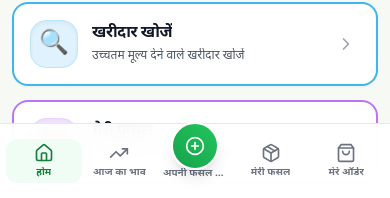
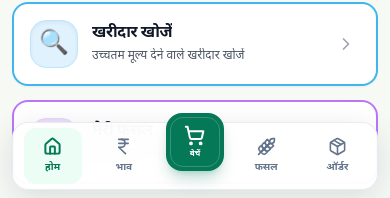
Before and after one commit to makif0456-cloud/KrishiLink-AI, a React (Vite) app in the folder client/: page / in a window 390 px wide. Shown: the part 646-844 px from the top of the page. Built offline with nearby package versions, Linux system fonts and the light colour scheme; no server answers.

Commit message:
Update BottomNav.jsx

```diff
--- a/client/src/components/common/BottomNav.jsx
+++ b/client/src/components/common/BottomNav.jsx
@@ -1,48 +1,128 @@
 import React from 'react';
-import { NavLink } from 'react-router-dom';
-import { useLanguage } from '../../contexts/LanguageContext';
-import { Home, TrendingUp, PlusCircle, Package, ShoppingBag } from 'lucide-react';
+import { Home, IndianRupee, Package, ShoppingCart, Wheat } from 'lucide-react';
+import { NavLink, useLocation, useNavigate } from 'react-router-dom';
 
-export default function BottomNav() {
-  const { t } = useLanguage();
+const BottomNav = ({ language = 'hi' }) => {
+  const location = useLocation();
+  const navigate = useNavigate();
 
-  const navItems = [
-    { to: '/', label: t('home'), icon: Home },
-    { to: '/market', label: t('prices'), icon: TrendingUp },
-    { to: '/sell', label: t('sell'), icon: PlusCircle, isHighlight: true },
-    { to: '/my-lots', label: t('my_lots'), icon: Package },
-    { to: '/orders', label: t('orders'), icon: ShoppingBag }
+  const items = [
+    {
+      path: '/',
+      label: language === 'hi' ? 'होम' : 'Home',
+      icon: Home,
+    },
+    {
+      path: '/market',
+      label: language === 'hi' ? 'भाव' : 'Prices',
+      icon: IndianRupee,
+    },
+    {
+      path: '/my-lots',
+      label: language === 'hi' ? 'फसल' : 'My Lots',
+      icon: Wheat,
+    },
+    {
+      path: '/orders',
+      label: language === 'hi' ? 'ऑर्डर' : 'Orders',
+      icon: Package,
+    },
   ];
 
+  const isSellPage =
+    location.pathname === '/sell' ||
+    location.pathname === '/create-lot';
+
   return (
-    <nav className="sm:hidden fixed bottom-0 left-0 right-0 bg-white/95 dark:bg-darkbg-surface/95 backdrop-blur-md border-t border-gray-200 dark:border-darkbg-border z-40 shadow-xl px-1.5 py-1 flex items-center justify-around transition-colors">
-      {navItems.map(item => {
+    <div className="fixed inset-x-0 bottom-0 z-40 px-3 pb-[max(8px,env(safe-area-inset-bottom))] lg:hidden">
+      <div className="mx-auto flex h-[68px] max-w-md items-center justify-around rounded-2xl border border-slate-200/80 bg-white/95 px-1 shadow-[0_8px_30px_rgba(15,23,42,0.12)] backdrop-blur-xl dark:border-white/10 dark:bg-[#111914]/95">
+
+        {/* Home / Market / Lots */}
+        {items.slice(0, 2).map((item) => {
           const Icon = item.icon;
+
           return (
             <NavLink
-            key={item.to}
-            to={item.to}
+              key={item.path}
+              to={item.path}
               className={({ isActive }) =>
-              `flex flex-col items-center justify-center flex-1 py-1 text-center touch-btn transition-all duration-200 rounded-xl ${
+                [
+                  'flex h-14 min-w-[58px] flex-col items-center justify-center gap-1 rounded-xl transition-all duration-200',
                   isActive
-                  ? 'text-krishi-700 dark:text-kisan-gold font-black bg-krishi-50 dark:bg-darkbg-card shadow-xs'
-                  : 'text-gray-500 dark:text-darkbg-muted hover:text-gray-900 dark:hover:text-white font-medium'
-              } ${item.isHighlight ? 'relative -top-2.5' : ''}`
+                    ? 'bg-emerald-50 text-emerald-700 dark:bg-emerald-950/60 dark:text-emerald-300'
+                    : 'text-slate-500 dark:text-slate-400',
+                ].join(' ')
               }
             >
-            {item.isHighlight ? (
-              <div className="bg-gradient-to-tr from-krishi-600 to-krishi-500 text-white p-3 rounded-full shadow-lg border-2 border-white dark:border-darkbg-surface -mb-1 transform active:scale-95 transition">
-                <Icon className="w-5 h-5" />
-              </div>
-            ) : (
-              <Icon className="w-5 h-5 mb-0.5" />
-            )}
-            <span className="text-[10px] font-bold leading-tight mt-0.5 truncate max-w-[64px]">
+              {({ isActive }) => (
+                <>
+                  <Icon
+                    size={19}
+                    strokeWidth={isActive ? 2.5 : 2}
+                  />
+                  <span className="text-[10px] font-bold">
                     {item.label}
                   </span>
+                </>
+              )}
             </NavLink>
           );
         })}
-    </nav>
+
+        {/* Central Sell button */}
+        <button
+          onClick={() => navigate('/sell')}
+          className="relative -mt-7 flex h-[58px] w-[58px] flex-shrink-0 items-center justify-center rounded-2xl bg-emerald-700 text-white shadow-lg shadow-emerald-700/25 transition-all duration-200 active:scale-95 hover:bg-emerald-800"
+          aria-label={language === 'hi' ? 'फसल बेचें' : 'Sell crop'}
+        >
+          <div className="absolute inset-1 rounded-[13px] border border-white/20" />
+
+          <div className="flex flex-col items-center">
+            <ShoppingCart size={21} strokeWidth={2.3} />
+            <span className="mt-0.5 text-[8px] font-extrabold">
+              {language === 'hi' ? 'बेचें' : 'SELL'}
+            </span>
+          </div>
+
+          {isSellPage && (
+            <span className="absolute -bottom-1 h-1.5 w-1.5 rounded-full bg-amber-400" />
+          )}
+        </button>
+
+        {/* My Lots / Orders */}
+        {items.slice(2).map((item) => {
+          const Icon = item.icon;
+
+          return (
+            <NavLink
+              key={item.path}
+              to={item.path}
+              className={({ isActive }) =>
+                [
+                  'flex h-14 min-w-[58px] flex-col items-center justify-center gap-1 rounded-xl transition-all duration-200',
+                  isActive
+                    ? 'bg-emerald-50 text-emerald-700 dark:bg-emerald-950/60 dark:text-emerald-300'
+                    : 'text-slate-500 dark:text-slate-400',
+                ].join(' ')
+              }
+            >
+              {({ isActive }) => (
+                <>
+                  <Icon
+                    size={19}
+                    strokeWidth={isActive ? 2.5 : 2}
+                  />
+                  <span className="text-[10px] font-bold">
+                    {item.label}
+                  </span>
+                </>
+              )}
+            </NavLink>
           );
-}
+        })}
+      </div>
+    </div>
+  );
+};
+
+export default BottomNav;
```
Lines whose indentation alone changed are shown as unchanged.
